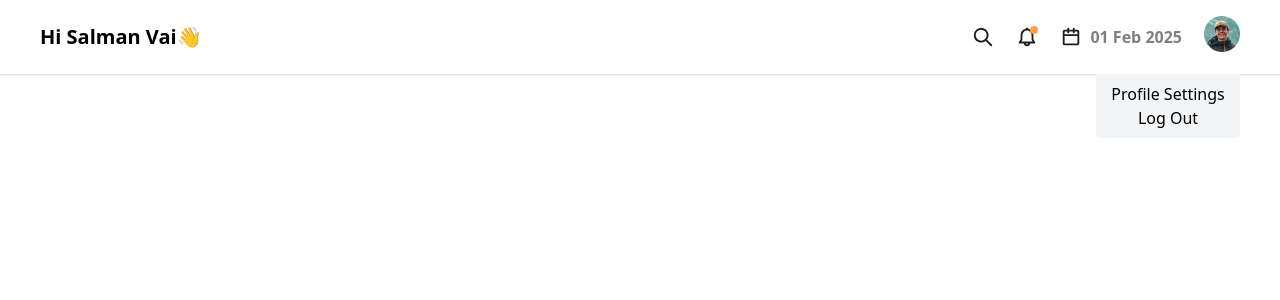
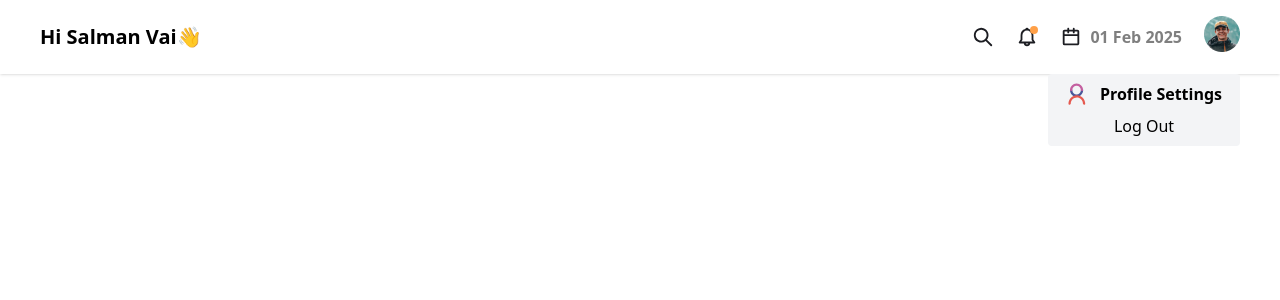
Before and after one commit to Hablu-Programmer-Team/HP-Team, a React (Vite) app: page /dashboard in a window 1280 px wide. Both pictures are taken after a click on the button 1222 px from the left and 34 px from the top of the page. Shown: the top 300 px of the page. Built offline with nearby package versions, Linux system fonts and the light colour scheme.

Commit message:
chang icon

```diff
--- a/src/components/team/Hasib/navbar.tsx
+++ b/src/components/team/Hasib/navbar.tsx
@@ -29,13 +29,16 @@ export const Navbar: FC = () => {
             <img src="/profile.png" alt="" />
           </button>
           {profileOpen && (
-            <div className="absolute  right-0 mt-4 w-36 rounded  bg-gray-100 z-10 py-2 text-center  ">
-              <a href="" className="block">
+            <div className="absolute  right-0 mt-4 w-48 rounded  bg-gray-100 z-10 py-2 text-center  ">
+             <div className="flex flex-col gap-2 ">
+             <a href="" className="flex items-center justify-center font-semibold gap-3">
+                <img src="/user.svg" alt="" />
                 Profile Settings
               </a>
               <a href="" className="block">
                 Log Out
               </a>
+             </div>
             </div>
           )}
         </div>
```
Also changed, not shown: public/user-svgrepo-com (1).svg (deleted), public/user.svg (added).
